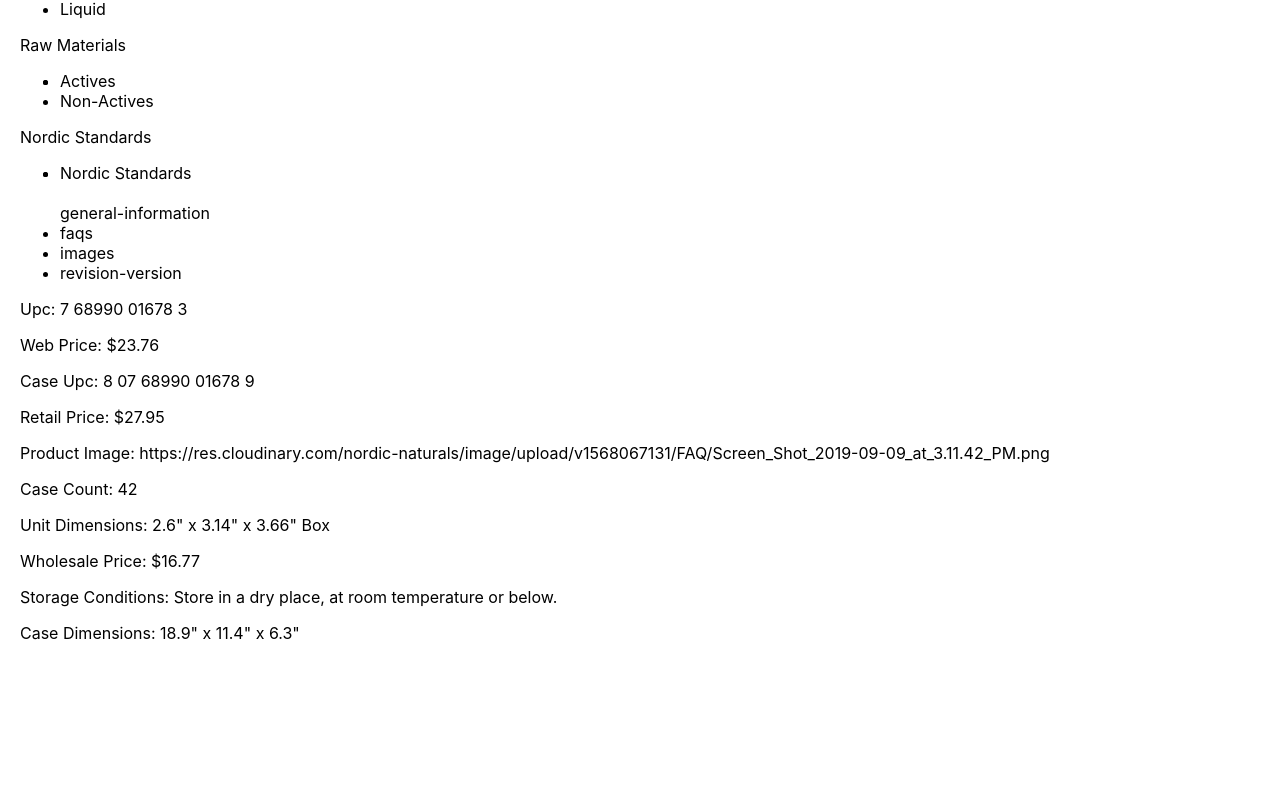
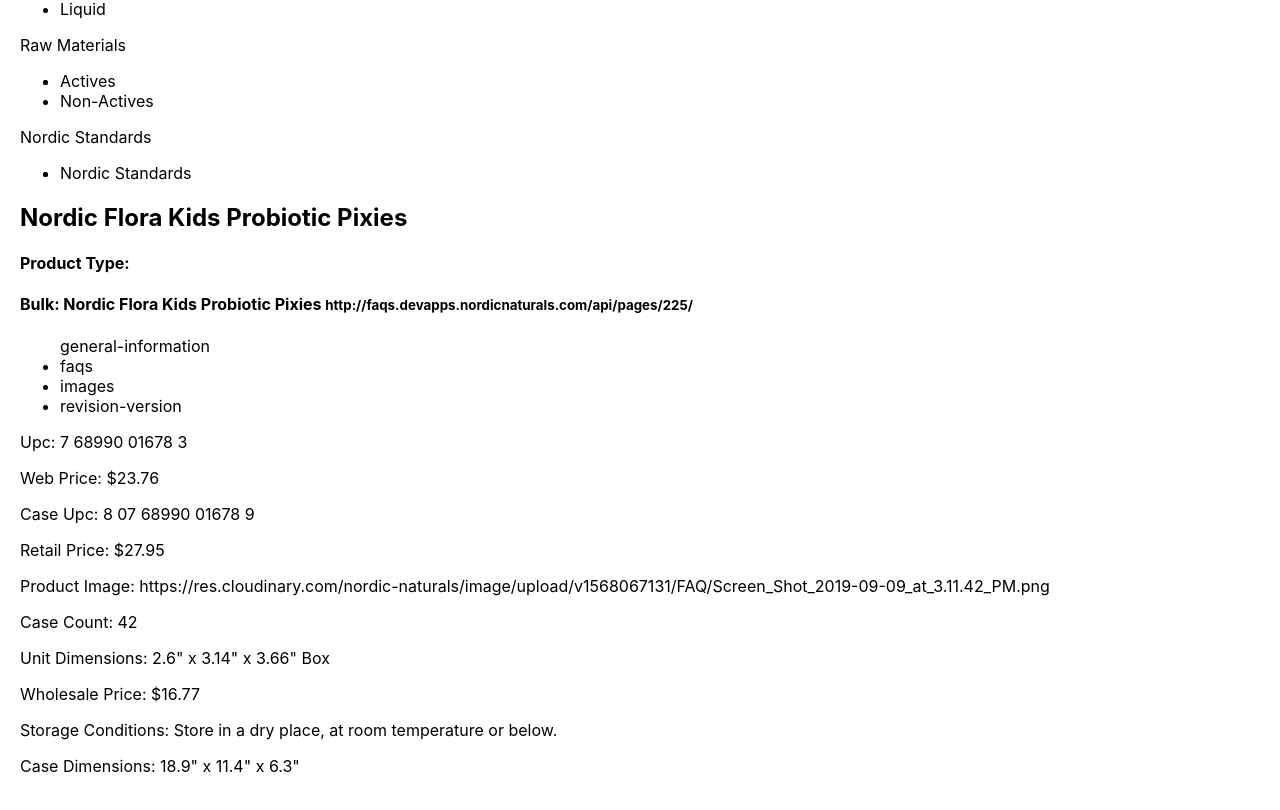
Before and after one commit to TristanAG/FAQ2, a React (Create React App) app: page /product in a window 1280 px wide. Shown: the part 446-1256 px from the top of the page. Before the commit the page ends 1125 px from the top, so only its background shows below. Built offline with nearby package versions, Linux system fonts and the light colour scheme.

Commit message:
mmm tab component refactor mmm

```diff
--- a/src/components/Product/Product.js
+++ b/src/components/Product/Product.js
@@ -1,14 +1,25 @@
 import React from 'react'
-import Tab from './Tab'
-import TabContent from './TabContent'
-
-
-//when you load up the product data, it shold all be parsed out here, then passed into the appropriate component
-//... so if we imagine that each thing has tabs, then that means the tab logic is reusable. or... should be.
-// i should be able to construct the tab component and call it on, then each variety of content that loads can be its own component.
-//this could be done anyway... but in this way, it's making it so I can reuse my tab... let's see...
+import Tabs from '../Tabs'
 
 function Product(props) {
+
+  //what's the smartest way to parse all this out without it being an overwhelmaton and make it super easy to read and understand?
+  //all the top level stuff should be on the main page i suppose... although most of it should be in general information
+  //so to start, let's grab the data that we know is consistent and make it Top Level Data
+  //that is ...
+    //title
+    //product_type
+    //bulk
+    //name (?)
+    //storage conditions (?)
+    //allergens (could probably be own tab)
+    //featured (?)
+    //featured headline (?)
+    //calling them product data is fine
+
+  //ok, so that's probably good for now on the TLD
+  //now i need to deal with the info ... which is basically the general information
+    //of which i will parse out in the general information tab component!
 
   const product = {
     "id": 277,
@@ -150,88 +161,25 @@
     ]
   }
 
-  const [productData, setProductData] = React.useState({})
-
-  const [tabActive, setTabActive] = React.useState('general-information')
-  const [activeTabItem, setActiveTabItem] = React.useState('')
-
-  var content = product.info[0].value.content
-  var contentPieces = content.split('</p>')
-
-  const productDataPieces = content.split('</p>')
-  const cleanedProductData = productDataPieces.map(piece => {
-    return piece.split('').splice(3).join('')
+  //productData is Top Level Data (TLD)
+  const [productData, setProductData] = React.useState({
+    'title': product.title,
+    'productType': product.product_type,
+    'bulk': product.bulk
   })
 
-  const upc = cleanedProductData[0]
-  const webPrice = cleanedProductData[1]
-  const caseUpc = cleanedProductData[2]
-  const retailPrice = cleanedProductData[3]
-  const productImage = cleanedProductData[4].split(': ')[1]
-
-
-  function handleClick(navClick) {
-    if (activeTabItem !== navClick) {
-      setTabActive(navClick)
-      setActiveTabItem(navClick)
-    }
-  }
+  const [productInfo, setProductInfo] = React.useState(product.info)
+  const [faqs, setFaqs] = React.useState(product.faqs)
 
   return (
     <section className="grocery-list">
       <div className="container">
         <div className="content">
-
-          <h3 className="has-text-grey-light">{props.location.itemName}</h3>
-            <small>{props.location.dataRef}</small>
-          <h2 className="has-text-grey">{props.location.itemName}</h2>
+          <h2 className="has-text-grey">{productData.title}</h2>
+          <h4>Product Type: {productData.productType}</h4>
+          <h4>Bulk: {productData.bulk.title} <small>{productData.bulk.meta.detail_url}</small></h4>
         </div>
-
-        <div className="tabs is-boxed">
-          <ul>
-            <Tab tabActive={tabActive} handleClick={handleClick} tab='general-information' />
-            <Tab tabActive={tabActive} handleClick={handleClick} tab='faqs' />
-            <Tab tabActive={tabActive} handleClick={handleClick} tab='images' />
-            <Tab tabActive={tabActive} handleClick={handleClick} tab='revision-version' />
-          </ul>
-        </div>
-
-      <TabContent
-        tabs={['general-information', 'faqs', 'images', 'revision-version']}
-        tab={tabActive}
-        itemData={product.info[0].value.content}
-        faqsData={product.faqs}
-        itemType={'product'}
-      />
-      {/* <TabContent tabContent="faqs" tabActive={tabActive} data={product.faqs} /> */}
-      {/* <div id="general-information" className={tabActive === 'general-information' ? 'is-active' : 'hidden'}>
-        <div>
-          {cleanedProductData.map((wrd) => {
-            return (
-              <div style={{marginBottom: '12px'}}>
-                <b>{wrd.split(':')[0]}</b>
-                {wrd.split(':')[1]}
-              </div>
-            )
-          })}
-        </div>
-      </div> */}
-      {/* <div id="faqs" className={tabActive === 'faqs' ? 'is-active' : 'hidden'}>
-        {product.faqs.map(faq => {
-          return (
-            <div className="faq-item">
-              <div className="has-text-info">{faq.value.question.toLowerCase()}</div>
-              <small dangerouslySetInnerHTML={{__html: faq.value.answer}} />
-            </div>
-          )
-        })} */}
-      {/* </div> */}
-      {/* <div id="images" className={tabActive === 'images' ? 'is-active' : 'hidden'}>
-        <img src={productImage} style={{width: '400px'}}/>
-      </div>
-      <div id="revision-version" className={tabActive === 'revision-version' ? 'is-active' : 'hidden'}>
-        <p>revision version tab content....</p>
-      </div> */}
+        <Tabs info={productInfo} faqs={faqs} tabList={['general-information', 'faqs', 'images', 'revision-version']} />
       </div>
     </section>
   )
--- a/src/components/Product/TabContent.js
+++ /dev/null
@@ -1,36 +0,0 @@
-import React from 'react'
-
-function TabContent({ tabs, tab, itemData, faqsData, itemType }) {
-
-  const content = itemData
-
-  switch (tab){
-    case 'general-information':
-      console.log('general information tab content')
-      //so here i guess you transform the data into something usable
-      console.log(itemData)
-
-      break;
-    case 'faqs':
-      console.log('FAQs tab content')
-      break;
-  }
-
-  return (
-    <div>
-      {tab === 'general-information' && <div dangerouslySetInnerHTML={{__html: content}} />}
-      {tab === 'faqs' &&
-        faqsData.map(faq => {
-          return (
-            <div className="faq-item">
-              <div className="has-text-info">{faq.value.question.toLowerCase()}</div>
-              <small dangerouslySetInnerHTML={{__html: faq.value.answer}} />
-            </div>
-          )
-        })
-      }
-    </div>
-  )
-}
-
-export default TabContent
--- /dev/null
+++ b/src/components/Tabs/Faqs.js
@@ -0,0 +1,24 @@
+import React from 'react'
+
+function Faqs({ faqs }) {
+  return (
+    <>
+      {faqs.map(faq => (
+          <div className="faq-item">
+            <div className="has-text-info">{faq.value.question.toLowerCase()}</div>
+            <small dangerouslySetInnerHTML={{__html: faq.value.answer}} />
+          </div>
+        )
+      )}
+    </>
+  )
+  // {faqs.map(faq => (
+  //     <div className="faq-item">
+  //       <div className="has-text-info">{faq.value.question.toLowerCase()}</div>
+  //       <small dangerouslySetInnerHTML={{__html: faq.value.answer}} />
+  //     </div>
+  //   )
+  // )}
+}
+
+export default Faqs
--- /dev/null
+++ b/src/components/Tabs/GeneralInformation.js
@@ -0,0 +1,9 @@
+import React from 'react'
+
+function GeneralInformation({ info }) {
+  return (
+    <div dangerouslySetInnerHTML={{__html: info}} />
+  )
+}
+
+export default GeneralInformation
--- /dev/null
+++ b/src/components/Tabs/TabContent.js
@@ -0,0 +1,61 @@
+import React from 'react'
+import GeneralInformation from './GeneralInformation'
+import Faqs from './Faqs'
+
+function TabContent({ tabs, tab, info, faqs, itemType }) {
+  return (
+    <div>
+      {tab === 'general-information' && <GeneralInformation info={info} />}
+      {tab === 'faqs' && <Faqs faqs={faqs}/>}
+      {/* {tab === 'faqs' &&
+        faqsData.map(faq => {
+          return (
+            <div className="faq-item">
+              <div className="has-text-info">{faq.value.question.toLowerCase()}</div>
+              <small dangerouslySetInnerHTML={{__html: faq.value.answer}} />
+            </div>
+          )
+        })
+      } */}
+    </div>
+  )
+}
+
+export default TabContent
+
+{/* <TabContent
+  tabs={['general-information', 'faqs', 'images', 'revision-version']}
+  tab={tabActive}
+  itemData={product.info[0].value.content}
+  faqsData={product.faqs}
+  itemType={'product'}
+/> */}
+{/* <TabContent tabContent="faqs" tabActive={tabActive} data={product.faqs} /> */}
+{/* <div id="general-information" className={tabActive === 'general-information' ? 'is-active' : 'hidden'}>
+  <div>
+    {cleanedProductData.map((wrd) => {
+      return (
+        <div style={{marginBottom: '12px'}}>
+          <b>{wrd.split(':')[0]}</b>
+          {wrd.split(':')[1]}
+        </div>
+      )
+    })}
+  </div>
+</div> */}
+{/* <div id="faqs" className={tabActive === 'faqs' ? 'is-active' : 'hidden'}>
+  {product.faqs.map(faq => {
+    return (
+      <div className="faq-item">
+        <div className="has-text-info">{faq.value.question.toLowerCase()}</div>
+        <small dangerouslySetInnerHTML={{__html: faq.value.answer}} />
+      </div>
+    )
+  })} */}
+{/* </div> */}
+{/* <div id="images" className={tabActive === 'images' ? 'is-active' : 'hidden'}>
+  <img src={productImage} style={{width: '400px'}}/>
+</div>
+<div id="revision-version" className={tabActive === 'revision-version' ? 'is-active' : 'hidden'}>
+  <p>revision version tab content....</p>
+</div> */}
--- /dev/null
+++ b/src/components/Tabs/index.js
@@ -0,0 +1,60 @@
+import React from 'react'
+import Tab from './Tab'
+import TabContent from './TabContent'
+
+function Tabs({ info, faqs, tabList }) {
+  const [tabActive, setTabActive] = React.useState('general-information')
+  const [activeTabItem, setActiveTabItem] = React.useState('')
+
+  function handleClick(navClick) {
+    if (activeTabItem !== navClick) {
+      setTabActive(navClick)
+      setActiveTabItem(navClick)
+    }
+  }
+
+  return (
+    <>
+      <div className="tabs is-boxed">
+        <ul>
+          {tabList.map(tab => (
+            <Tab tabActive={tabActive} handleClick={handleClick} tab={tab} />
+          ))}
+        </ul>
+      </div>
+
+      <TabContent
+        tabs={['general-information', 'faqs', 'images', 'revision-version']}
+        tab={tabActive}
+        info={info[0].value.content}
+        faqs={faqs}
+        itemType={'product'}
+      />
+    </>
+  )
+}
+
+export default Tabs
+
+{/* <div className="tabs is-boxed">
+  <ul>
+    <Tab tabActive={tabActive} handleClick={handleClick} tab='general-information' />
+    <Tab tabActive={tabActive} handleClick={handleClick} tab='faqs' />
+    <Tab tabActive={tabActive} handleClick={handleClick} tab='images' />
+    <Tab tabActive={tabActive} handleClick={handleClick} tab='revision-version' />
+  </ul>
+</div> */}
+
+// var content = product.info[0].value.content
+// var contentPieces = content.split('</p>')
+//
+// const productDataPieces = content.split('</p>')
+// const cleanedProductData = productDataPieces.map(piece => {
+//   return piece.split('').splice(3).join('')
+// })
+//
+// const upc = cleanedProductData[0]
+// const webPrice = cleanedProductData[1]
+// const caseUpc = cleanedProductData[2]
+// const retailPrice = cleanedProductData[3]
+// const productImage = cleanedProductData[4].split(': ')[1]
```
Also changed, not shown: src/components/Product/Tabs.js (deleted, +0 -9 lines), src/components/Tabs/Tab.js (renamed from src/components/Product/Tab.js).
